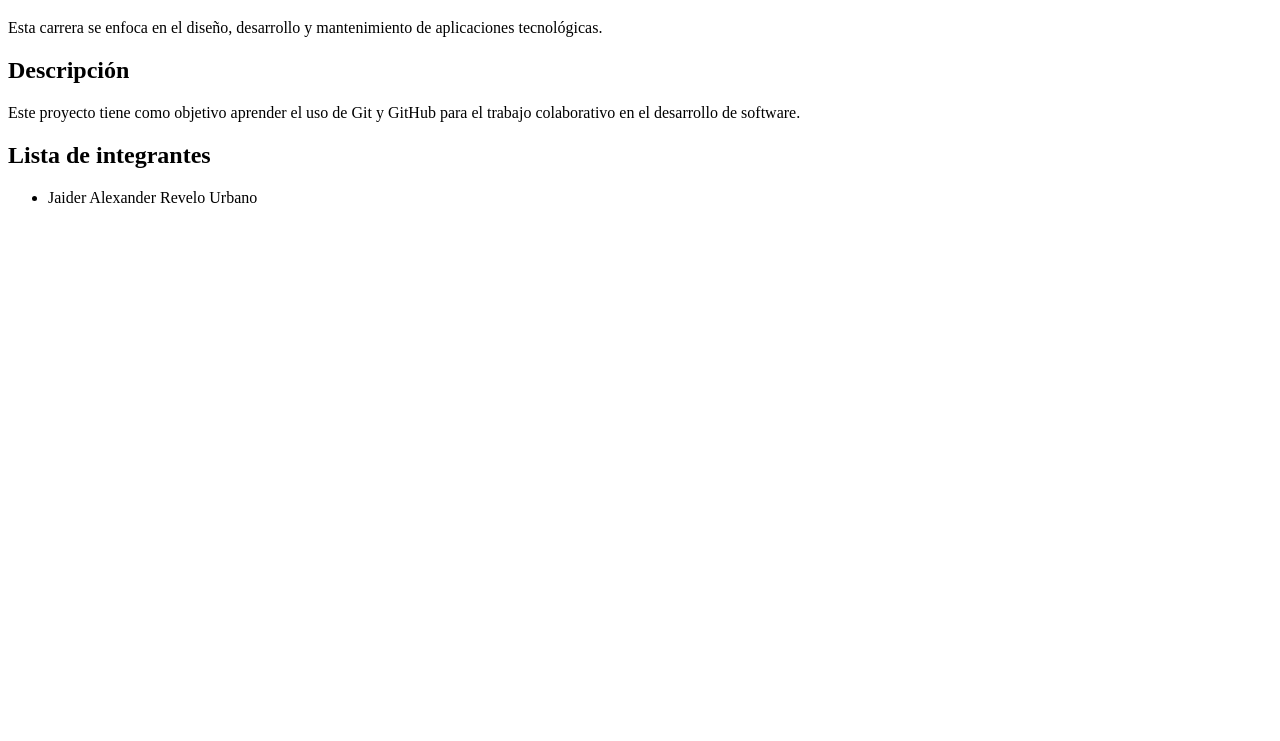
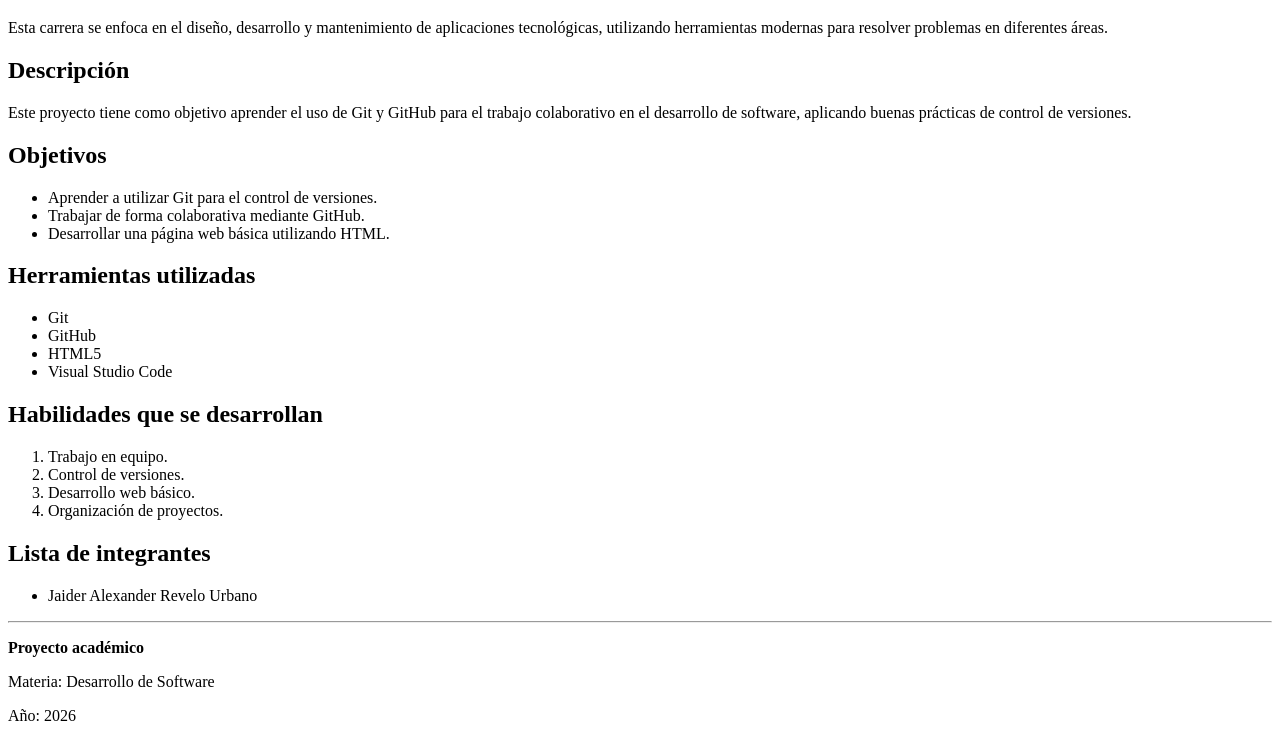
Before and after one commit to JaiderRevelo1108/mi-primer-proyecto-colaborativo, a plain HTML site: page index.html in a window 1280 px wide. Shown: the part 61-802 px from the top of the page. Drawn offline with Linux system fonts and the light colour scheme.

Commit message:
Mejora del HTML
Added objectives, tools, and skills sections to the project description.

```diff
--- a/index.html
+++ b/index.html
@@ -10,18 +10,51 @@
     <h1>Ingeniería en Tecnologías de la Información</h1>
 
     <p>
-        Esta carrera se enfoca en el diseño, desarrollo y mantenimiento de aplicaciones tecnológicas.
+        Esta carrera se enfoca en el diseño, desarrollo y mantenimiento de aplicaciones tecnológicas,
+        utilizando herramientas modernas para resolver problemas en diferentes áreas.
     </p>
 
     <h2>Descripción</h2>
     <p>
-        Este proyecto tiene como objetivo aprender el uso de Git y GitHub para el trabajo colaborativo en el desarrollo de software.
+        Este proyecto tiene como objetivo aprender el uso de Git y GitHub para el trabajo colaborativo
+        en el desarrollo de software, aplicando buenas prácticas de control de versiones.
     </p>
+
+    <h2>Objetivos</h2>
+    <ul>
+        <li>Aprender a utilizar Git para el control de versiones.</li>
+        <li>Trabajar de forma colaborativa mediante GitHub.</li>
+        <li>Desarrollar una página web básica utilizando HTML.</li>
+    </ul>
+
+    <h2>Herramientas utilizadas</h2>
+    <ul>
+        <li>Git</li>
+        <li>GitHub</li>
+        <li>HTML5</li>
+        <li>Visual Studio Code</li>
+    </ul>
+
+    <h2>Habilidades que se desarrollan</h2>
+    <ol>
+        <li>Trabajo en equipo.</li>
+        <li>Control de versiones.</li>
+        <li>Desarrollo web básico.</li>
+        <li>Organización de proyectos.</li>
+    </ol>
 
     <h2>Lista de integrantes</h2>
     <ul>
         <li>Jaider Alexander Revelo Urbano</li>
     </ul>
 
+    <hr>
+
+    <footer>
+        <p><strong>Proyecto académico</strong></p>
+        <p>Materia: Desarrollo de Software</p>
+        <p>Año: 2026</p>
+    </footer>
+
 </body>
 </html>
```
